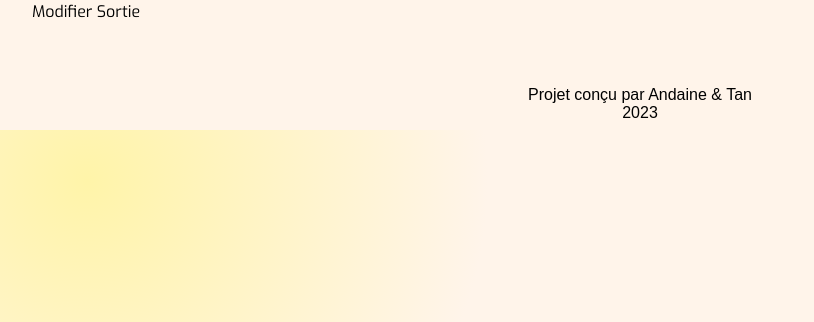
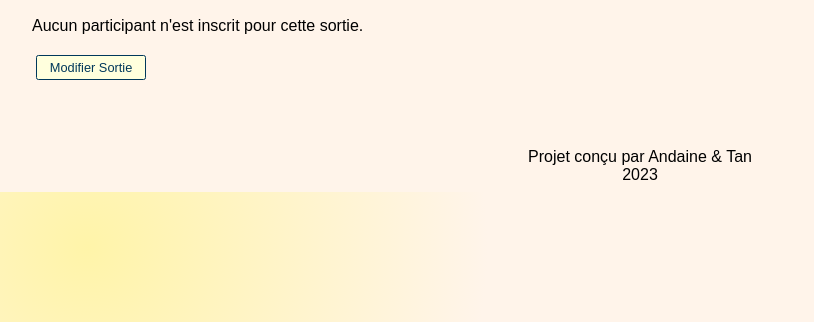
Before and after one commit to andaine/SortirCom, a Symfony app: template templates/sortie/sortiedetail.html.twig in a window 1280 px wide. Shown: the part 478-800 px from the top of the page, without its empty margins (0-814 px from the left). Run offline with Twig, Linux system fonts and the light colour scheme; the template is opened without the code that fills it, so the values that code supplies are empty; some libraries are stand-ins or nearby versions; some web fonts are replaced.

Commit message:
Maj Tan 18
prière pour que git soit agréable

```diff
--- a/public/css/style.css
+++ b/public/css/style.css
@@ -69,7 +69,7 @@ select{
     border-radius: 0.3vh;
     color: #00385b;
     border: #00385b 0.15em solid;
-    background-color: #ffffdd;
+    background-color: white;
 }
 
 input{
--- a/src/Entity/Inscription.php
+++ b/src/Entity/Inscription.php
@@ -5,8 +5,14 @@ namespace App\Entity;
 use App\Repository\InscriptionRepository;
 use Doctrine\DBAL\Types\Types;
 use Doctrine\ORM\Mapping as ORM;
+use Symfony\Bridge\Doctrine\Validator\Constraints\UniqueEntity;
+use Symfony\Component\Validator\Constraints as Assert;
 
+// ajout de contrainte unicité
+#[ORM\Table(name: 'inscription')]
 #[ORM\Entity(repositoryClass: InscriptionRepository::class)]
+#[UniqueEntity(
+    fields: ['participant', 'sortie'], message: 'Une inscription pour ce participant et cette sortie existe déjà')]
 class Inscription
 {
     #[ORM\Id]
--- a/templates/sortie/sortiedetail.html.twig
+++ b/templates/sortie/sortiedetail.html.twig
@@ -16,15 +16,20 @@
     <div>Lieu : {{ sortie.lieu.nom }}</div>
     <div>Latitude : {{ sortie.lieu.latitude }}</div>
     <div>Longitude : {{ sortie.lieu.longitude }}</div>
-
-
-
-
-    {# todo quand les user seront lier ajouter le nombre de participant #}
-
     <div>Etat : {{ sortie.etat.libelle }}</div>
 
-    <a href="{{ path('modifier_sortie',{'id':sortie.id()}) }}">Modifier Sortie</a>
+    {% if sortie.inscriptions is empty %}
+        <p>Aucun participant n'est inscrit pour cette sortie.</p>
+    {% else %}
+        <h3>Liste des participants :</h3>
+        <ul>
+            {% for inscription in sortie.inscriptions %}
+                <li>{{ inscription.participant.pseudo }}</li>
+            {% endfor %}
+        </ul>
+    {% endif %}
+
+    <a href="{{ path('modifier_sortie',{'id':sortie.id()}) }}"><button>Modifier Sortie</button></a>
 
 {% endblock %}
 
```
Also changed, not shown: src/Form/SortieType.php (+23 -8 lines).
